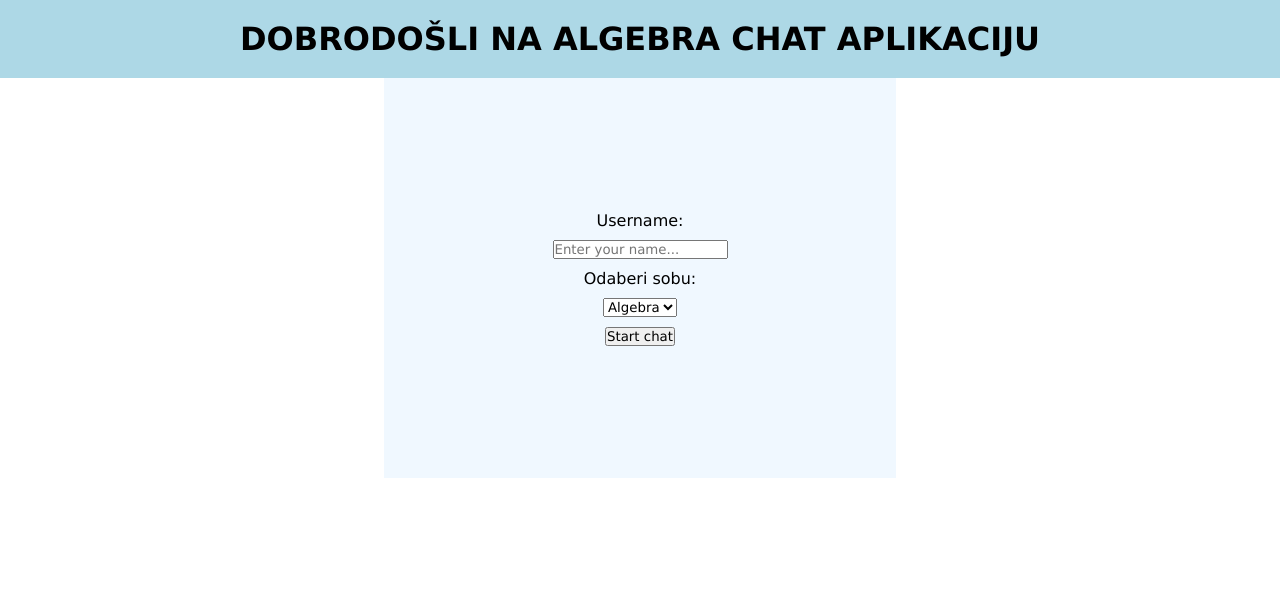
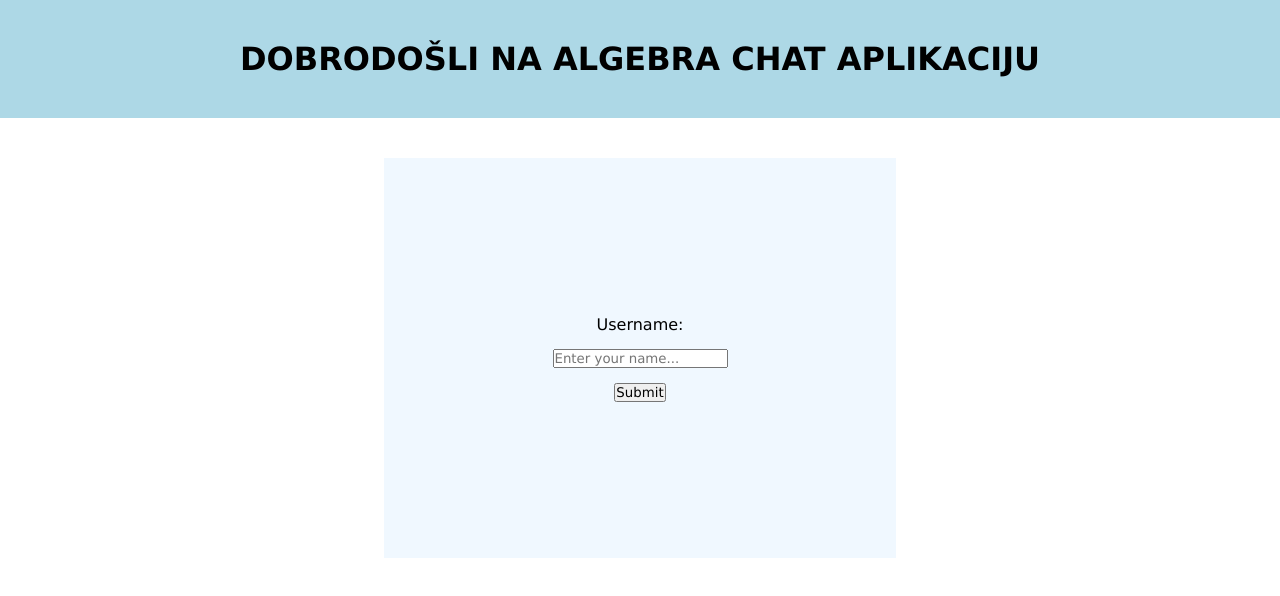
Before and after one commit to noKru1986/chat-app-NO-react, a plain HTML site: page index.html in a window 1280 px wide. Drawn offline with Linux system fonts and the light colour scheme.

Commit message:
Ispravljen html i css

```diff
--- a/index.html
+++ b/index.html
@@ -12,23 +12,13 @@
     <script defer src="./script.js"></script>
   </head>
   <body>
-    <header><h1>Dobrodošli na Algebra Chat Aplikaciju</h1></header>
-
+    <header>
+      <h1>Dobrodošli na Algebra Chat Aplikaciju</h1>
+    </header>
     <form id="form">
       <label for="username">Username:</label>
-      <input
-        type="text"
-        id="username"
-        name="username"
-        placeholder="Enter your name..."
-      />
-      <label for="rooms">Odaberi sobu:</label>
-      <select id="rooms" name="rooms">
-        <option value="algebra">Algebra</option>
-        <option value="igra">Igra</option>
-        <option value="razno">Razno</option>
-      </select>
-      <input id="submit" type="submit" value="Start chat" />
+      <input type="text" id="username" name="username" placeholder="Enter your name...">
+      <input type="submit" value="Submit">
     </form>
-  </body>
+</body>
 </html>
--- a/style.css
+++ b/style.css
@@ -12,8 +12,9 @@ header {
 
 h1 {
   text-align: center;
-  padding: 20px 0;
+  padding: 40px 0;
   text-transform: uppercase;
+  margin-bottom: 40px;
 }
 
 #form {
@@ -25,5 +26,5 @@ h1 {
   flex-direction: column;
   align-items: center;
   justify-content: center;
-  gap: 10px;
+  gap: 15px;
 }
```
